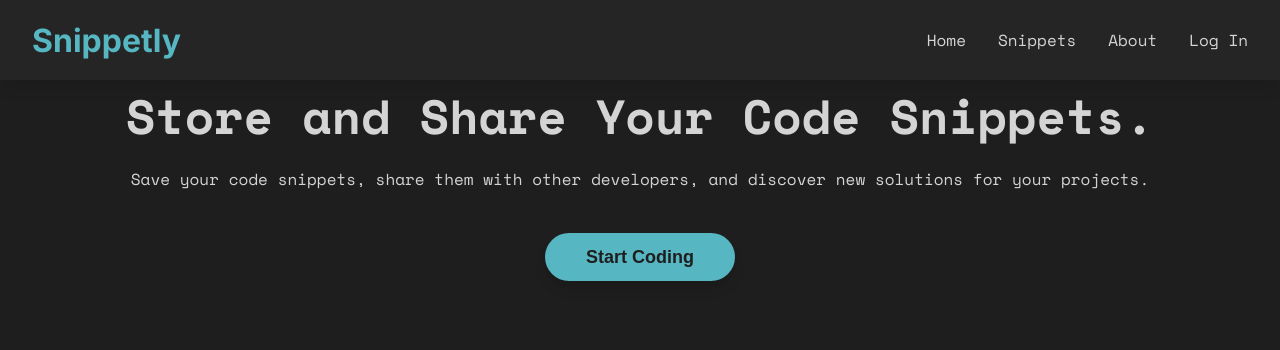
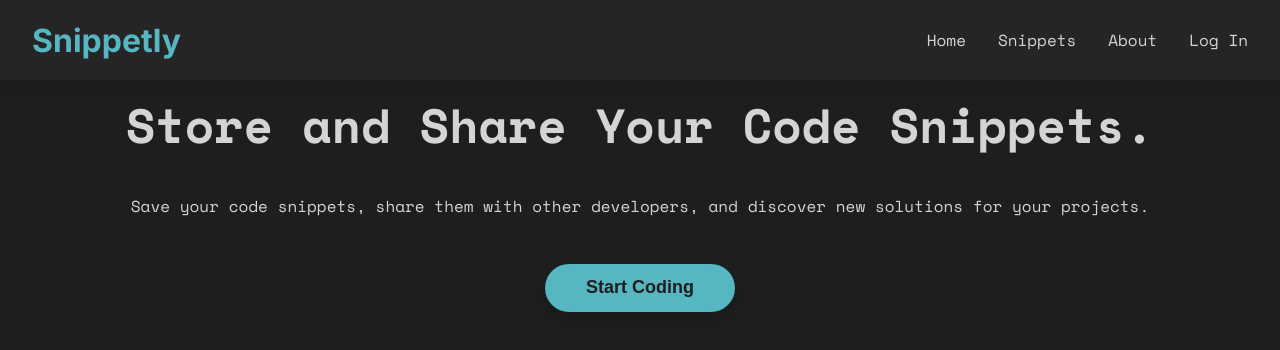
Before and after one commit to SnippetlyTeam/snippetly, a React (Vite) app in the folder frontend/: page / in a window 1280 px wide. Shown: the top 350 px of the page. Built offline with nearby package versions, Linux system fonts and the light colour scheme.

Commit message:
feat: add main landing page structure

```diff
--- a/frontend/src/App.module.scss
+++ b/frontend/src/App.module.scss
@@ -3,17 +3,30 @@
   flex-direction: column;
 
   align-items: center;
+  min-height: 100vh;
 }
 
 .mainContent {
-  padding-top: 48px;
+  display: flex;
+  flex-grow: 1;
+  flex-direction: column;
 
-  @include on-tablet {
-    padding-top: 64px;
+  box-sizing: border-box;
+  width: 100%;
+  max-width: 1200px;
+  margin: 0 auto;
+  padding-top: 80px;
+  padding-bottom: 56px;
+
+  color: var(--color-primary);
+
+  @include on-desktop {
+    padding-top: 96px;
+    padding-bottom: 80px;
   }
+}
 
-  @include on-tablet {
-    padding-top: 80px;
-  }
-  max-width: 1200px;
+header {
+  box-sizing: border-box;
+  width: 100%;
 }
--- a/frontend/src/App.tsx
+++ b/frontend/src/App.tsx
@@ -1,6 +1,7 @@
 import { Outlet } from 'react-router-dom';
 import Navbar from './components/Navbar/Navbar';
 import styles from './App.module.scss';
+import Footer from './components/Footer/Footer';
 
 const App: React.FC = () => (
   <div className={styles.app}>
@@ -10,6 +11,7 @@ const App: React.FC = () => (
     <div className={styles.mainContent}>
       <Outlet />
     </div>
+    <Footer />
   </div>
 );
 
--- /dev/null
+++ b/frontend/src/components/Footer/Footer.module.scss
@@ -0,0 +1,14 @@
+.footer {
+  background-color: var(--footer-bg-color);
+  min-width: 100%;
+
+  padding-block: 24px;
+
+  @include on-tablet {
+    padding-block: 28px;
+  }
+
+  @include on-desktop {
+    padding-block: 32px;
+  }
+}
--- /dev/null
+++ b/frontend/src/components/Footer/Footer.tsx
@@ -0,0 +1,8 @@
+import styles from './Footer.module.scss';
+
+const Footer: React.FC = () => (
+  <footer className={styles.footer}>
+  </footer>
+)
+
+export default Footer;
--- /dev/null
+++ b/frontend/src/components/Footer/index.ts
@@ -0,0 +1 @@
+export * from './Footer';
--- a/frontend/src/modules/LandingPage/LandingPage.module.scss
+++ b/frontend/src/modules/LandingPage/LandingPage.module.scss
@@ -7,14 +7,14 @@
   justify-content: center;
   align-items: center;
 
-  gap: 32px;
+  gap: 36px;
 
   @include on-tablet {
-    gap: 36px;
+    gap: 42px;
   }
 
   @include on-desktop {
-    gap: 42px;
+    gap: 46px;
   }
 }
 
@@ -28,14 +28,14 @@
   display: flex;
   flex-direction: column;
 
-  gap: 12px;
+  gap: 24px;
 
   @include on-tablet {
-    gap: 14px;
+    gap: 32px;
   }
 
   @include on-desktop {
-    gap: 16px;
+    gap: 40px;
   }
 }
 
@@ -63,3 +63,15 @@
     background-color: var(--color-accent-hover);
   }
 }
+
+.redactor {
+  width: 100%;
+  max-width: 672px;
+  min-height: 200px;
+
+  border-radius: 8px;
+  padding: 24px;
+  box-sizing: border-box;
+
+  background-color: var(--footer-bg-color);
+}
--- a/frontend/src/modules/LandingPage/LandingPage.tsx
+++ b/frontend/src/modules/LandingPage/LandingPage.tsx
@@ -1,6 +1,7 @@
 import styles from './LandingPage.module.scss';
 
-const LandingPage: React.FC = () => (
+const LandingPage: React.FC = () => {
+  return (
     <main className={styles.main}>
       <div className={styles.description}>
         <h1 className={styles.title}>Store and Share Your Code Snippets.</h1>
@@ -12,7 +13,12 @@ const LandingPage: React.FC = () => (
       </div>
 
       <button className={`${styles.button} buttonText`}>Start Coding</button>
+
+      <div className={styles.redactor}>
+
+      </div>
     </main>
   )
+}
 
 export default LandingPage;
--- a/frontend/src/styles/base.scss
+++ b/frontend/src/styles/base.scss
@@ -3,6 +3,10 @@ body {
   color: var(--color-white);
   padding: 0;
   margin: 0;
+}
+
+main {
+  max-width: 1200px;
 }
 
 a {
--- a/frontend/src/styles/fonts.scss
+++ b/frontend/src/styles/fonts.scss
@@ -12,6 +12,7 @@ a {
 
 h1 {
   font-size: 36px;
+  line-height: 1.2;
 
   @include on-tablet {
     font-size: 42px;
```
Also changed, not shown: 1 other file (tests, documents, lock files or other folders). Lines whose indentation alone changed are shown as unchanged.
